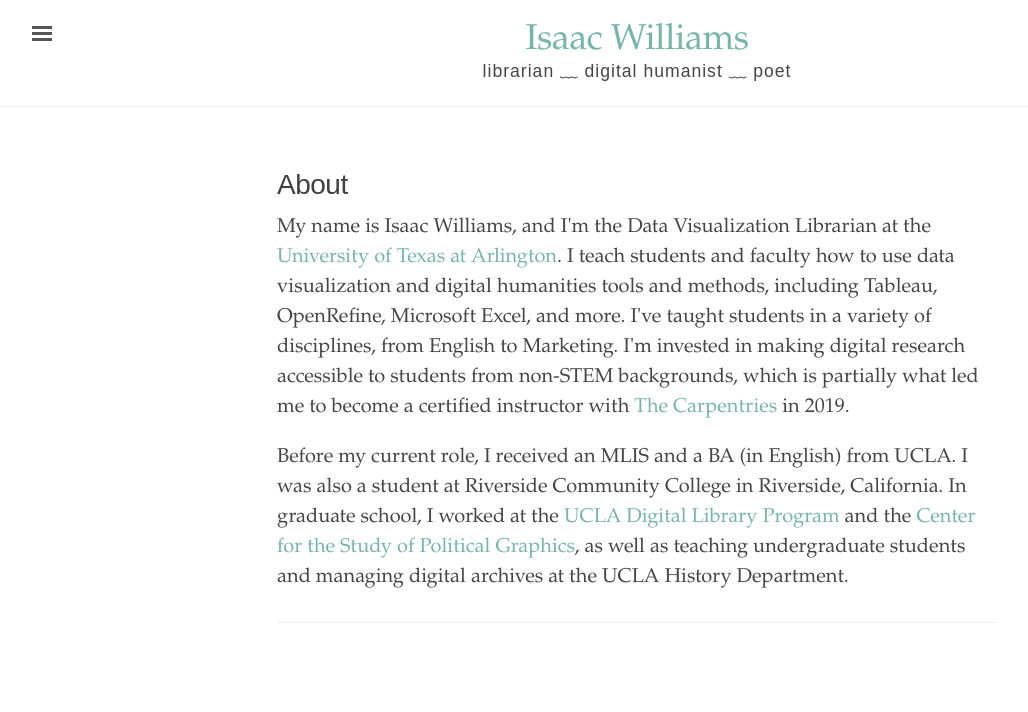
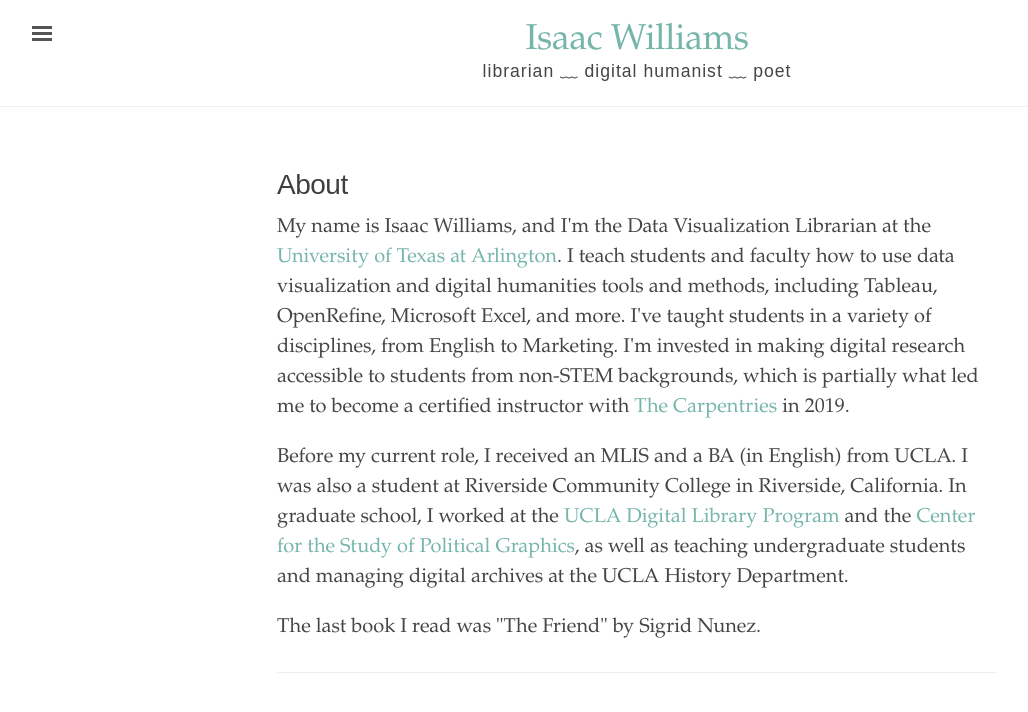
Before and after one commit to isawil/isawil.github.io, a Jekyll site: the page built from index.html, in a window 1280 px wide. Shown: the top 712 px of the page, without its empty margins (3-1031 px from the left). Built offline with Jekyll 4.4.1, drawn with Linux system fonts in a browser that asks for light colours.

Commit message:
Update index.html

```diff
--- a/index.html
+++ b/index.html
@@ -23,6 +23,10 @@ title: "Isaac Williams"
   of Political Graphics</a>, as well as teaching undergraduate students and managing digital archives
   at the UCLA History Department.
 </p>
+
+<p>
+  The last book I read was "The Friend" by Sigrid Nunez.
+</p>
 </div>
 
 <hr>
```
